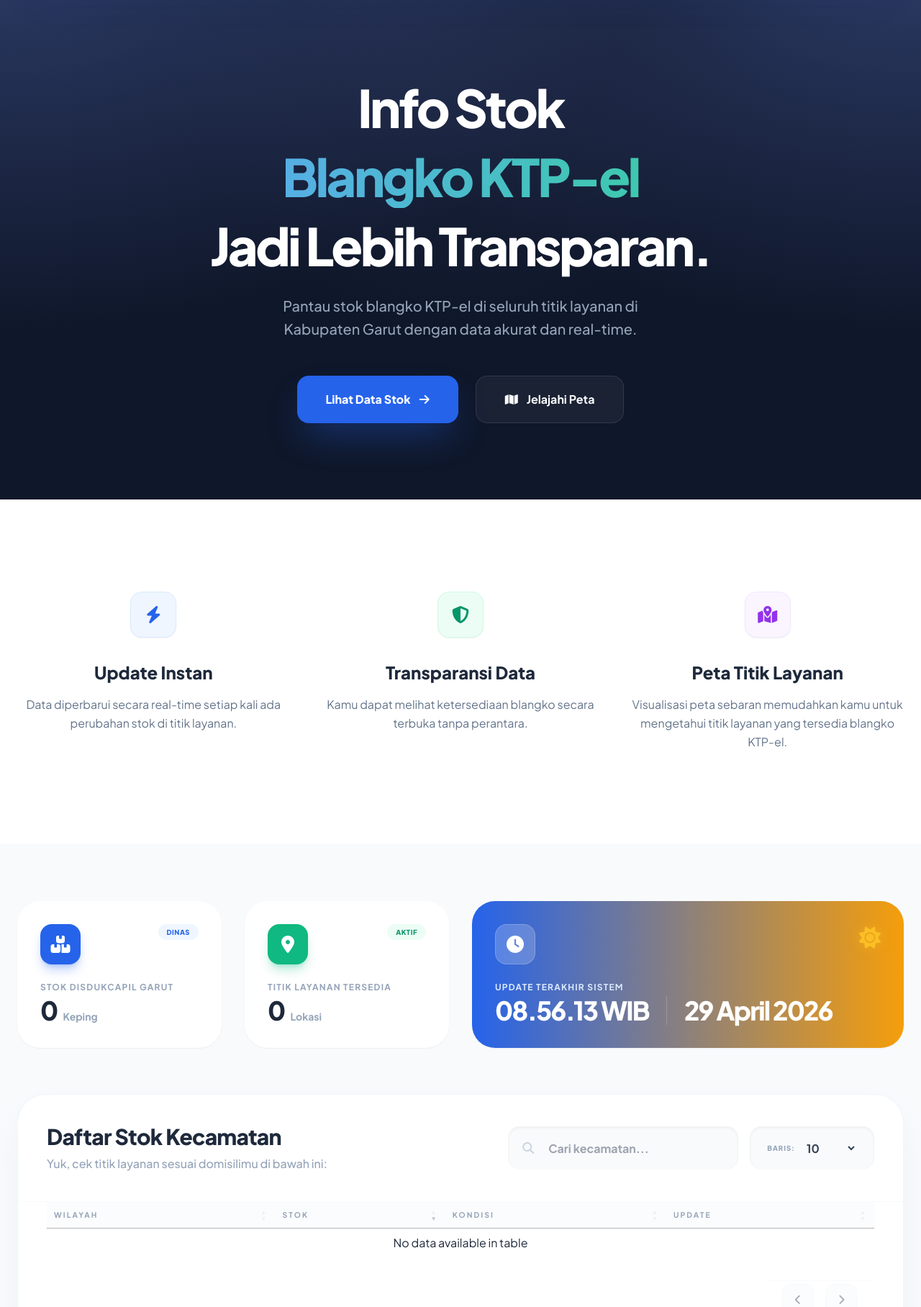
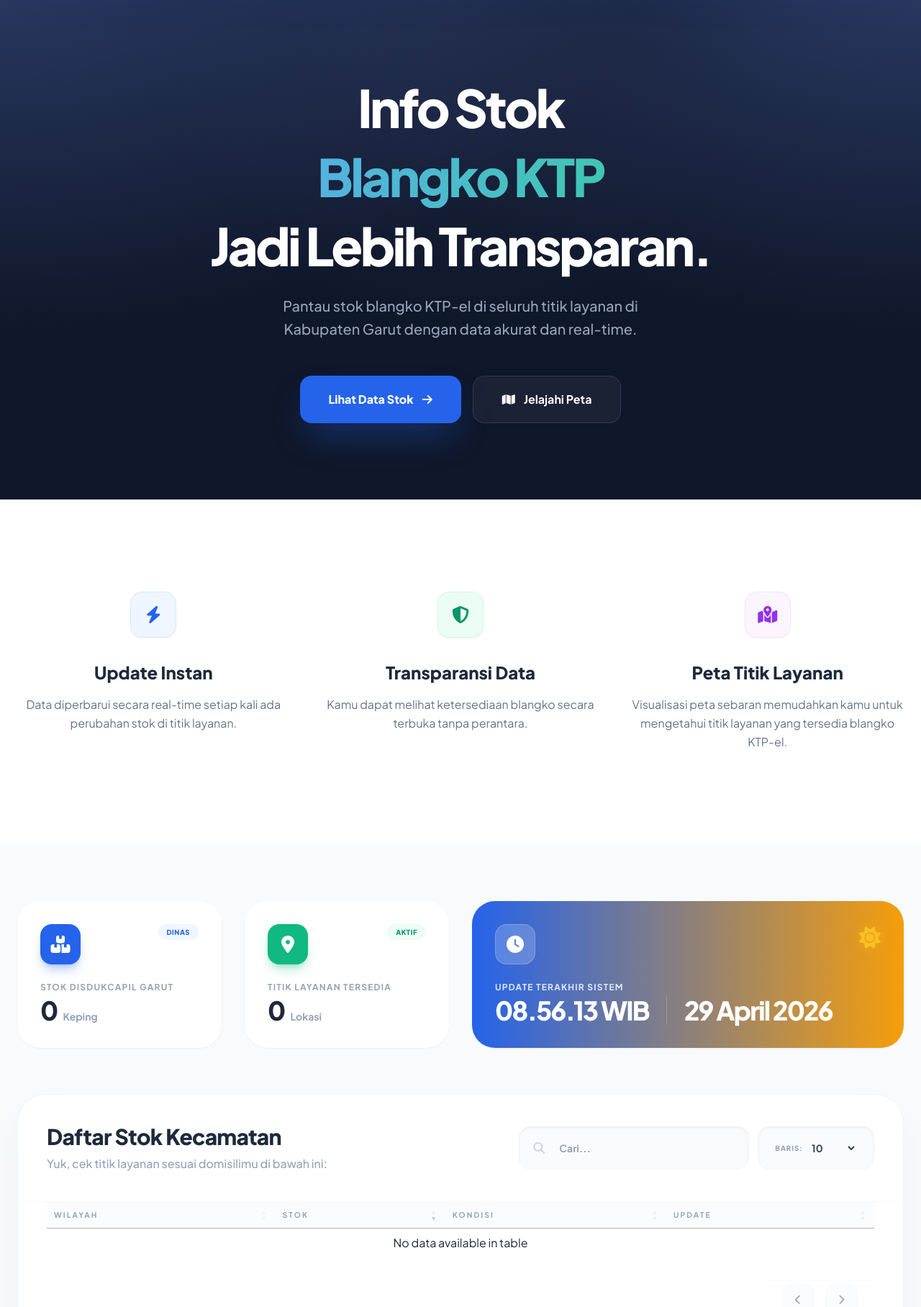
Before and after one commit to rzkdmln/DOMBA, a Flask app: page / in a window 1280 px wide. Shown: the part 106-1922 px from the top of the page at 72% size. Run offline with Flask 3, Linux system fonts and the light colour scheme; data that the repository does not hold is empty.

Commit message:
Fix Scriptwritting dan Tata Letak Public Landing Page

```diff
--- a/app/templates/public/index.html
+++ b/app/templates/public/index.html
@@ -16,19 +16,19 @@
 <section class="hero-pattern relative min-h-screen flex items-center pt-20 overflow-hidden">
     <div class="container mx-auto px-6 relative z-10">
         <div class="max-w-4xl mx-auto text-center">
-            <h1 class="text-5xl md:text-7xl font-black text-white mb-8 leading-[1.1] tracking-tighter">
+            <h1 class="text-2xl md:text-5xl lg:text-7xl font-black text-white mb-8 leading-[1.1] tracking-tighter">
                 <span class="block mt-8 mb-4">Info Stok</span>
-                <span class="text-transparent bg-clip-text bg-gradient-to-r from-blue-400 to-emerald-400 py-2 block mb-4">Blangko KTP-el</span>
+                <span class="text-transparent bg-clip-text bg-gradient-to-r from-blue-400 to-emerald-400 py-2 block mb-4">Blangko KTP</span>
                 <span class="block">Jadi Lebih Transparan.</span>
             </h1>
             <p class="text-xl text-slate-400 mb-12 max-w-xl mx-auto leading-relaxed font-medium">
                 Pantau stok blangko KTP-el di seluruh titik layanan di Kabupaten Garut dengan data akurat dan real-time.
             </p>
-            <div class="flex flex-wrap gap-6 justify-center">
-                <a href="#data-stok" class="px-10 py-5 bg-blue-600 hover:bg-blue-700 text-white rounded-2xl font-black shadow-2xl shadow-blue-600/40 transition-all transform hover:scale-105 active:scale-95 flex items-center gap-3">
+            <div class="flex gap-4 justify-center">
+                <a href="#data-stok" class="px-6 py-4 md:px-10 md:py-5 bg-blue-600 hover:bg-blue-700 text-white rounded-2xl font-black shadow-2xl shadow-blue-600/40 transition-all transform hover:scale-105 active:scale-95 flex items-center gap-2 md:gap-3 text-sm md:text-base">
                     Lihat Data Stok <i class="fa-solid fa-arrow-right"></i>
                 </a>
-                <a href="#peta" class="px-10 py-5 bg-white/5 hover:bg-white/10 text-white border border-white/10 rounded-2xl font-bold backdrop-blur-sm transition-all flex items-center gap-3">
+                <a href="#peta" class="px-6 py-4 md:px-10 md:py-5 bg-white/5 hover:bg-white/10 text-white border border-white/10 rounded-2xl font-bold backdrop-blur-sm transition-all flex items-center gap-2 md:gap-3 text-sm md:text-base">
                     <i class="fa-solid fa-map"></i> Jelajahi Peta
                 </a>
             </div>
@@ -69,7 +69,7 @@
 <section id="data-stok" class="py-20 bg-slate-50 relative">
     <div class="container mx-auto px-6">
         <!-- Summary Cards -->
-        <div class="grid grid-cols-1 md:grid-cols-2 lg:grid-cols-4 gap-8 mb-16">
+        <div class="grid grid-cols-2 md:grid-cols-2 lg:grid-cols-4 gap-4 md:gap-8 mb-16">
             <div class="stats-card">
                 <div class="flex justify-between items-start mb-6">
                     <div class="w-14 h-14 bg-blue-600 text-white rounded-2xl flex items-center justify-center text-2xl shadow-lg shadow-blue-600/30">
@@ -98,7 +98,7 @@
                 </div>
             </div>
 
-            <div class="stats-card lg:col-span-2 bg-blue-600 border-none group overflow-hidden">
+            <div class="stats-card col-span-2 md:col-span-2 lg:col-span-2 border-none group overflow-hidden bg-gradient-to-r from-blue-600 to-orange-400">
                 <!-- Background Decoration -->
                 <div class="absolute top-0 right-0 w-32 h-32 bg-white/10 rounded-full -mr-16 -mt-16 time-bg"></div>
 
@@ -128,16 +128,16 @@
                     <p class="text-slate-400 font-medium">Yuk, cek titik layanan sesuai domisilimu di bawah ini:</p>
                 </div>
 
-                <div class="flex flex-col sm:flex-row items-stretch sm:items-center gap-4 w-full lg:w-auto h-full">
+                <div class="flex flex-row items-stretch sm:items-center gap-3 w-full lg:w-auto h-full">
                     <div class="relative flex-grow lg:w-80">
                         <i class="fa-solid fa-magnifying-glass absolute left-5 top-1/2 -translate-y-1/2 text-slate-300"></i>
-                        <input type="text" id="custom-search" placeholder="Cari kecamatan..."
-                               class="w-full pl-14 pr-6 h-[60px] bg-slate-50 border-none rounded-2xl focus:ring-4 focus:ring-blue-500/10 focus:bg-white transition-all shadow-inner font-bold text-slate-700">
+                        <input type="text" id="custom-search" placeholder="Cari..."
+                               class="w-full pl-14 pr-6 h-[50px] sm:h-[60px] bg-slate-50 border-none rounded-2xl focus:ring-4 focus:ring-blue-500/10 focus:bg-white transition-all shadow-inner font-bold text-slate-700 text-sm">
                     </div>
-                    <div class="flex items-center justify-center gap-3 bg-slate-50 rounded-2xl px-6 h-[60px] shadow-inner shrink-0">
-                        <span class="text-[0.6rem] font-black text-slate-400 uppercase tracking-widest whitespace-nowrap">Baris:</span>
+                    <div class="flex items-center justify-center gap-2 bg-slate-50 rounded-2xl px-4 sm:px-6 h-[50px] sm:h-[60px] shadow-inner shrink-0">
+                        <span class="text-[0.5rem] sm:text-[0.6rem] font-black text-slate-400 uppercase tracking-widest whitespace-nowrap">Baris:</span>
                         <select id="custom-length"
-                                class="bg-transparent border-none focus:ring-0 font-bold text-slate-700 cursor-pointer p-0">
+                                class="bg-transparent border-none focus:ring-0 font-bold text-slate-700 cursor-pointer p-0 text-sm">
                             <option value="10">10</option>
                             <option value="25">25</option>
                             <option value="-1">Semua</option>
```
